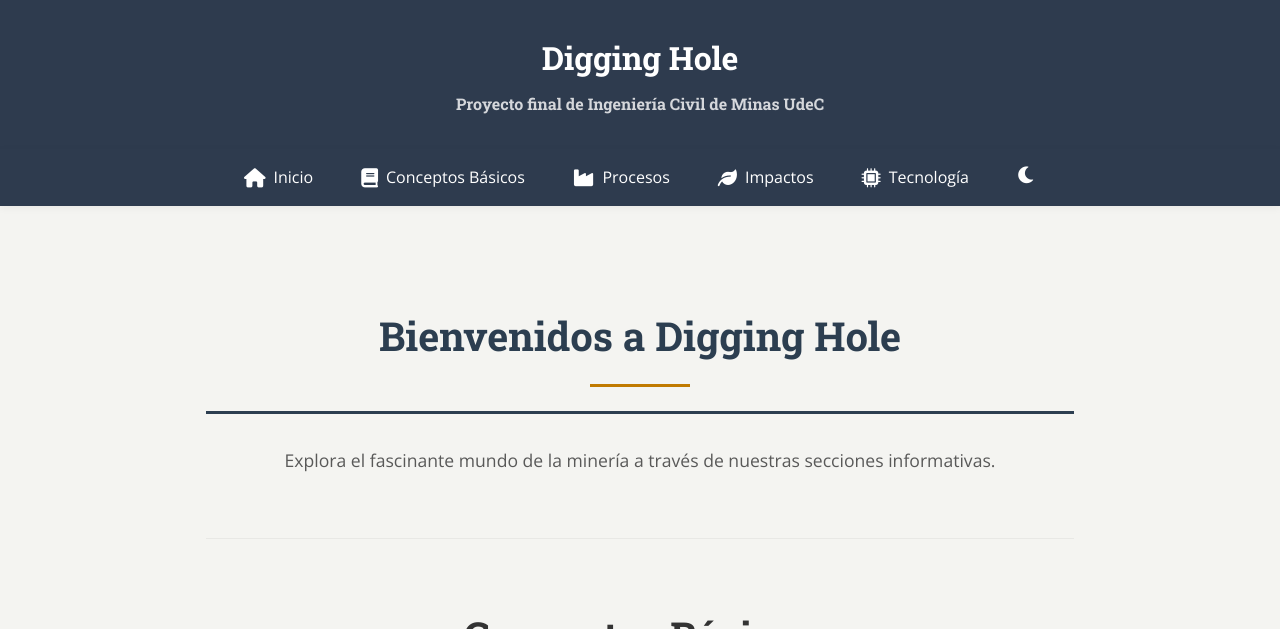
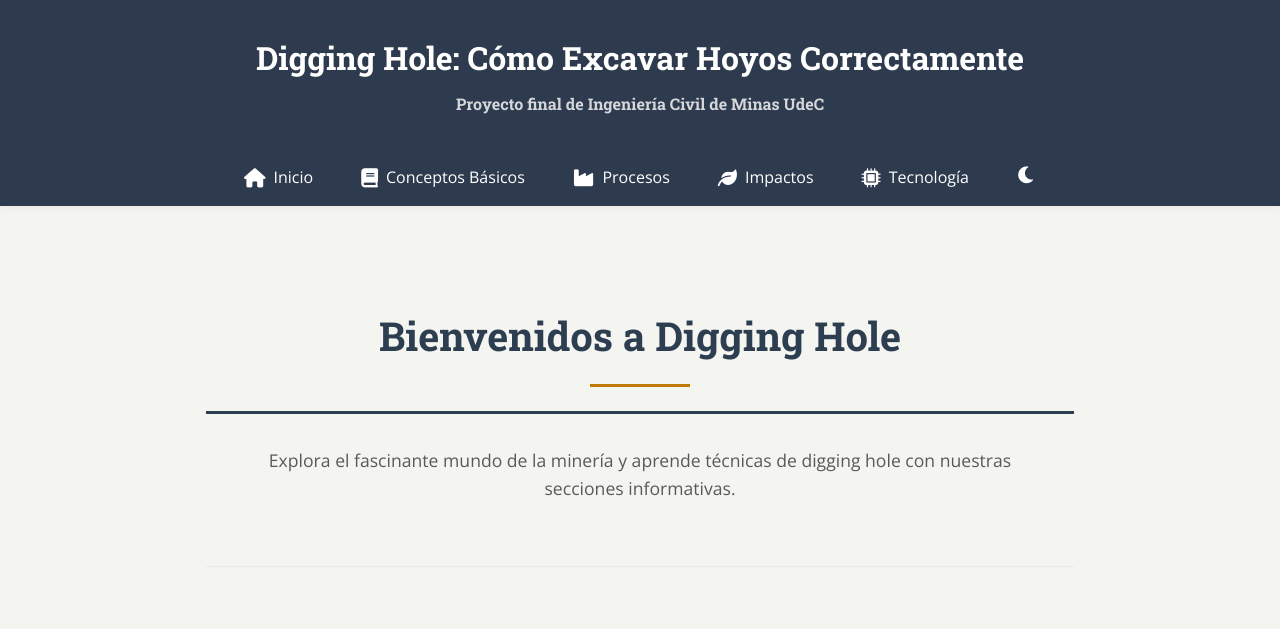
Before and after one commit to agulatam/proyecto-, a plain HTML site: page index.html in a window 1280 px wide. Shown: the top 629 px of the page. Drawn offline with nearby package versions, Linux system fonts and the light colour scheme.

Commit message:
feat: improve SEO for digging hole

```diff
--- a/index.html
+++ b/index.html
@@ -2,19 +2,20 @@
 <html lang="es">
 <head>
   <meta charset="UTF-8">
-  <meta name="description" content="Resumen claro del contenido educativo sobre minería.">
-  <meta property="og:title" content="Digging Hole">
-  <meta property="og:description" content="Resumen claro del contenido educativo sobre minería.">
+  <meta name="description" content="Aprende cómo excavar hoyos de forma segura y eficiente. Herramientas, técnicas y consejos para digging hole.">
+  <meta name="keywords" content="digging hole, excavación de hoyos, herramientas, técnicas de excavación, seguridad">
+  <meta property="og:title" content="Digging Hole: Guía para Excavar Hoyos">
+  <meta property="og:description" content="Aprende cómo excavar hoyos de forma segura y eficiente. Herramientas, técnicas y consejos para digging hole.">
   <meta property="og:image" content="static/img/procesamiento-de-datos.png">
   <meta name="viewport" content="width=device-width, initial-scale=1.0">
-  <title>Digging Hole</title>
+  <title>Digging Hole: Guía Completa para Excavar Hoyos</title>
   <link rel="icon" type="image/x-icon" href="static/img/procesamiento-de-datos.png">
   <link rel="stylesheet" href="static/css/styles.css">
   <link rel="stylesheet" href="https://cdnjs.cloudflare.com/ajax/libs/font-awesome/6.0.0/css/all.min.css">
 </head>
 <body>
   <header>
-    <h1>Digging Hole</h1>
+    <h1>Digging Hole: Cómo Excavar Hoyos Correctamente</h1>
     <p>Proyecto final de Ingeniería Civil de Minas UdeC</p>
   </header>
 
@@ -36,7 +37,7 @@
     <!-- Sección Inicio -->
     <section id="inicio" class="section">
       <h2 class="section-title">Bienvenidos a Digging Hole</h2>
-      <p class="section-intro">Explora el fascinante mundo de la minería a través de nuestras secciones informativas.</p>
+      <p class="section-intro">Explora el fascinante mundo de la minería y aprende técnicas de digging hole con nuestras secciones informativas.</p>
     </section>
 
     <!-- Sección Conceptos Básicos -->
@@ -53,7 +54,7 @@
             <li><strong>Minas subterráneas:</strong> galerías y túneles para vetas profundas, con sistemas de ventilación y drenaje.</li>
           </ul>
         </div>
-        <img src="static/img/pregunta 1.jpg" alt="Panorámica de mina a cielo abierto" loading="lazy">
+        <img src="static/img/pregunta 1.jpg" alt="Panorámica de mina a cielo abierto mostrando digging hole" loading="lazy">
       </section>
 
       <!-- 2 -->
```
